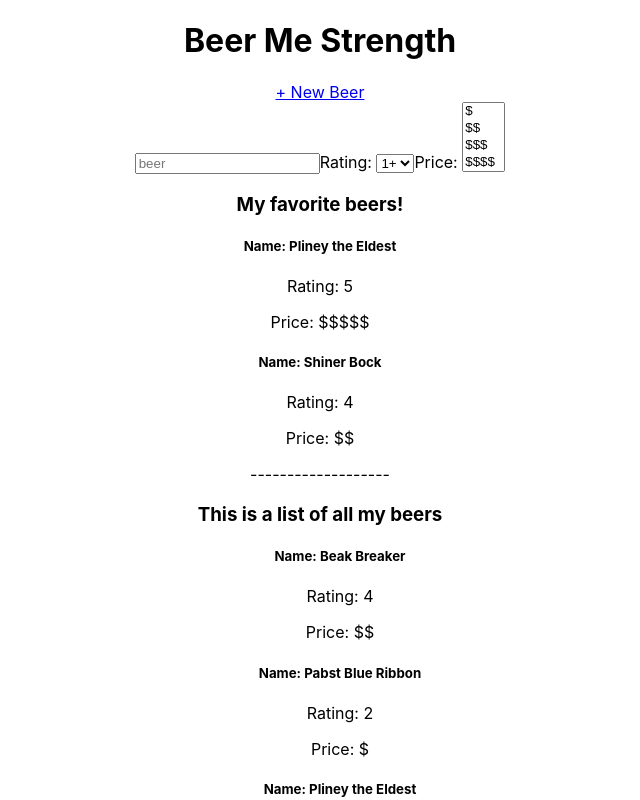
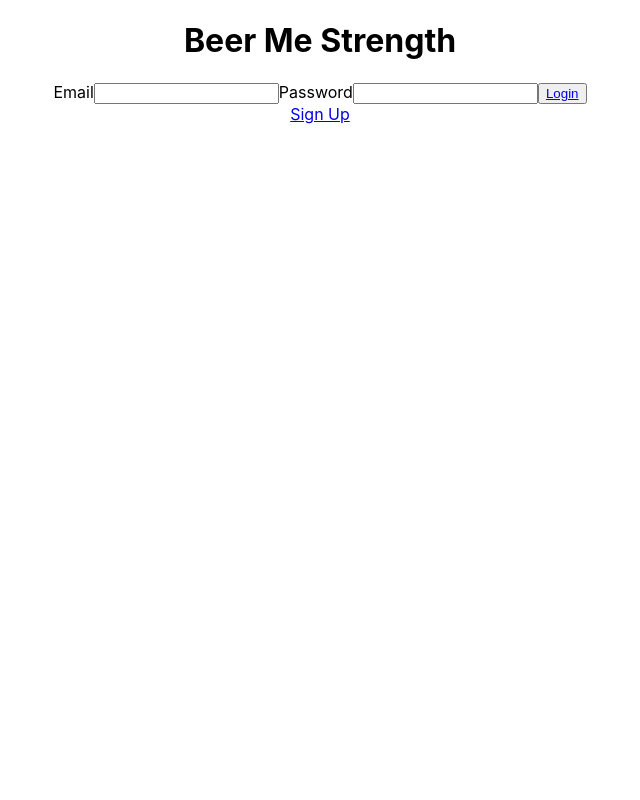
Before and after one commit to wjacobs71086/BeerMeStrength, a React (Create React App) app: page / in a window 1280 px wide. Shown: the top 800 px of the page, without its empty margins (320-960 px from the left). Built offline with nearby package versions, Linux system fonts and the light colour scheme.

Commit message:
added more routes, login form, and add beer funtions

```diff
--- a/src/App.js
+++ b/src/App.js
@@ -6,11 +6,10 @@
 // import {Search} from './components/Search';
 import {HomePage} from './Routes/HomePage';
 import {NewBeer} from './Routes/NewBeer';
+import { LandingPage } from './Routes/LandingPage';
 import {
   BrowserRouter as Router,
-  Switch,
   Route,
-  Link
 } from "react-router-dom";
 
 
@@ -26,19 +25,21 @@
 
   return (
     <div className="App">
-      {/* This will be were I want to place a nav component */}
       <h1>Beer Me Strength</h1>
-      <Route
+        <Route
           exact
           path={'/new'}
-          component={NewBeer}
-        />
-         <Route
+          component={NewBeer}/>
+
+        <Route
+          exact
+          path={'/home'}
+          component={HomePage}/>
+
+        <Route
           exact
           path={'/'}
-          component={HomePage}
-        />
-
+          component={LandingPage}/>
     </div>
   );
 }
--- a/src/Routes/HomePage.js
+++ b/src/Routes/HomePage.js
@@ -23,13 +23,14 @@
 
             <Search
               beers={beerList}
-          handleSearch={handleSearch}
-          // onChange={searchingForBeer}
-        />
+              handleSearch={handleSearch}/>
+
             <FilteredSearch
               filter={searching}
               beers={beerList}/>
+
             <p>-------------------</p>
+
             <MyBeers
               beers={beerList}/>
         </div>
--- /dev/null
+++ b/src/Routes/LandingPage.js
@@ -0,0 +1,13 @@
+import React from 'react'
+import { Link } from 'react-router-dom';
+import LoginForm from '../components/LoginForm'
+
+
+export const LandingPage = () => {
+    return (
+        <div>
+            <LoginForm/>
+            <Link to='/sign-up'>Sign Up</Link>
+        </div>
+    )
+}
--- a/src/Routes/NewBeer.js
+++ b/src/Routes/NewBeer.js
@@ -1,38 +1,43 @@
 import React from 'react'
 import { Link } from 'react-router-dom';
+import beerList from '../demo_beer_data';
 
 
-export const NewBeer = () => {
+export const NewBeer = (props) => {
+
 
 // This page needs to collect the information from this form, then add the data to the demobeer dataset.
 // In a real world case, this will need to actually call an API service function to make a post call to the DB and post this new beer data
 // Then, upon completion send the user back to the home page and fetch the updated list.
+const handleSubmit = (ev) => {
 
-const handleSubmit = (ev) => {
     ev.preventDefault();
-    let newBeer = {
-        name: '',
-        by: '',
-        type: '',
-        abv: 0,
-        rating: 0,
-        price: '',
-        fav: false
-    }
-    // iterate over ev.target and add them to an object that will be this newBeer. Possible go back to the other method.
-
-   let test = Array.from(ev.target)
-    test.forEach(field => {
-        if (field.type == 'text') {
-            newBeer[field.name] = field.value
-        }
+    const {name, by, type, abv, rating, price, fav} = ev.target
+    // This is where I'll make a call to add this to the beers list on the Server/DB
+    beerList.push({
+        id: Math.random(),
+        name: name.value,
+        by: by.value,
+        type: type.value,
+        abv: abv.value,
+        rating: rating.value,
+        price: price.value,
+        fav: fav.checked
     })
 
-console.log('the newest beer', newBeer)
+    props.history.goBack();
 
 
-    // **** - const {name, by, type, abv, rating, price, fav} = ev.target
 
+    // console.log('this be the object to pass up', {
+    //     name: name.value,
+    //     by: by.value,
+    //     type: type.value,
+    //     abv: abv.value,
+    //     rating: rating.value,
+    //     price: price.value,
+    //     fav: fav.checked
+    // })
 }
 
     return (
@@ -51,8 +56,9 @@
                 <input type='text' name='rating'/>
                 <label>Price: </label>
                 <input type='text' name='price'/>
+
                 <label>Favorite?</label>
-                <input type='text' name='fav'/>
+                <input type='radio' name='fav' value={true}/>
                 <button type='submit'>Submit</button>
             </form>
         </div>
--- /dev/null
+++ b/src/components/LoginForm.js
@@ -0,0 +1,21 @@
+import React from 'react'
+import { Link } from 'react-router-dom';
+
+
+export const LoginForm = () => {
+    return (
+        <div>
+            <form>
+                <label>Email</label>
+                <input type='email'/>
+                <label>Password</label>
+                <input type='password'/>
+                <button>
+                    <Link to='/home'>Login</Link>
+                </button>
+            </form>
+        </div>
+    )
+}
+
+export default LoginForm;
```
Also changed, not shown: 1 other file (tests, documents, lock files or other folders). Lines whose indentation alone changed are shown as unchanged.
